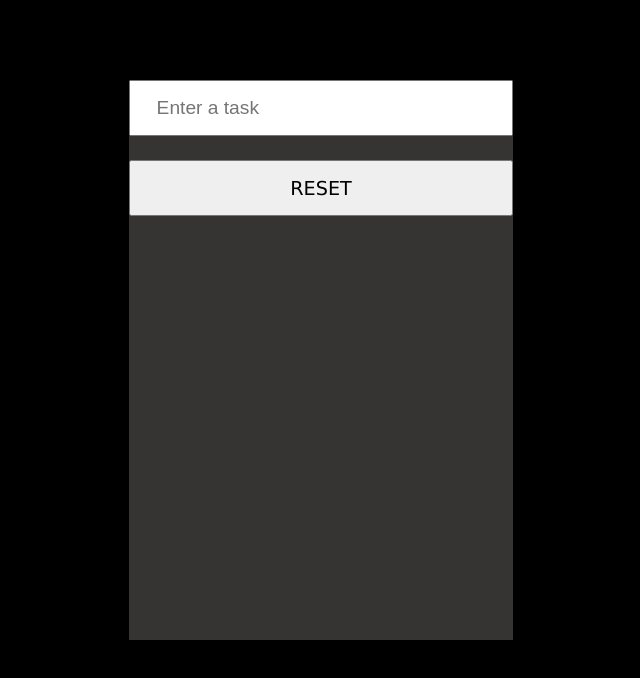
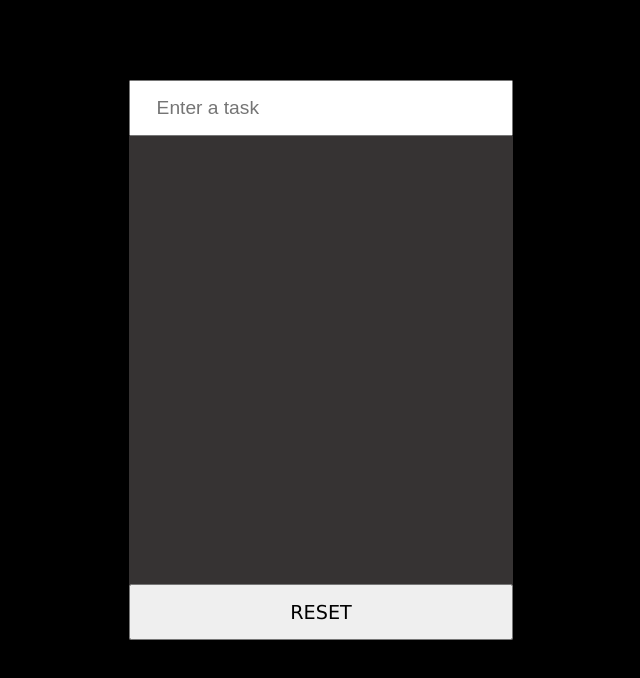
Before and after one commit to UnrealGaurav1/Projects, a plain HTML site: page TodoList/index.html in a window 1280 px wide. Shown: the whole page, without its empty margins (319-959 px from the left). Drawn offline with Linux system fonts and the light colour scheme.

Commit message:
Update style.css

```diff
--- a/TodoList/style.css
+++ b/TodoList/style.css
@@ -14,6 +14,7 @@ body{
     background-color: rgb(54, 51, 51);
     width: 30vw;
     height: 70vh;
+    overflow: scroll;
 }
 .container .TodoContainer{
     margin-top: 3vh;
@@ -34,8 +35,8 @@ body{
     font-size: 1.2rem;
 }
 .container button{
-    position: relative;
-    bottom: 0;
+    position: fixed;
+    top: 73vh;
     width: 30vw;
     height: 7vh;
     font-size: 1.2rem;
```
